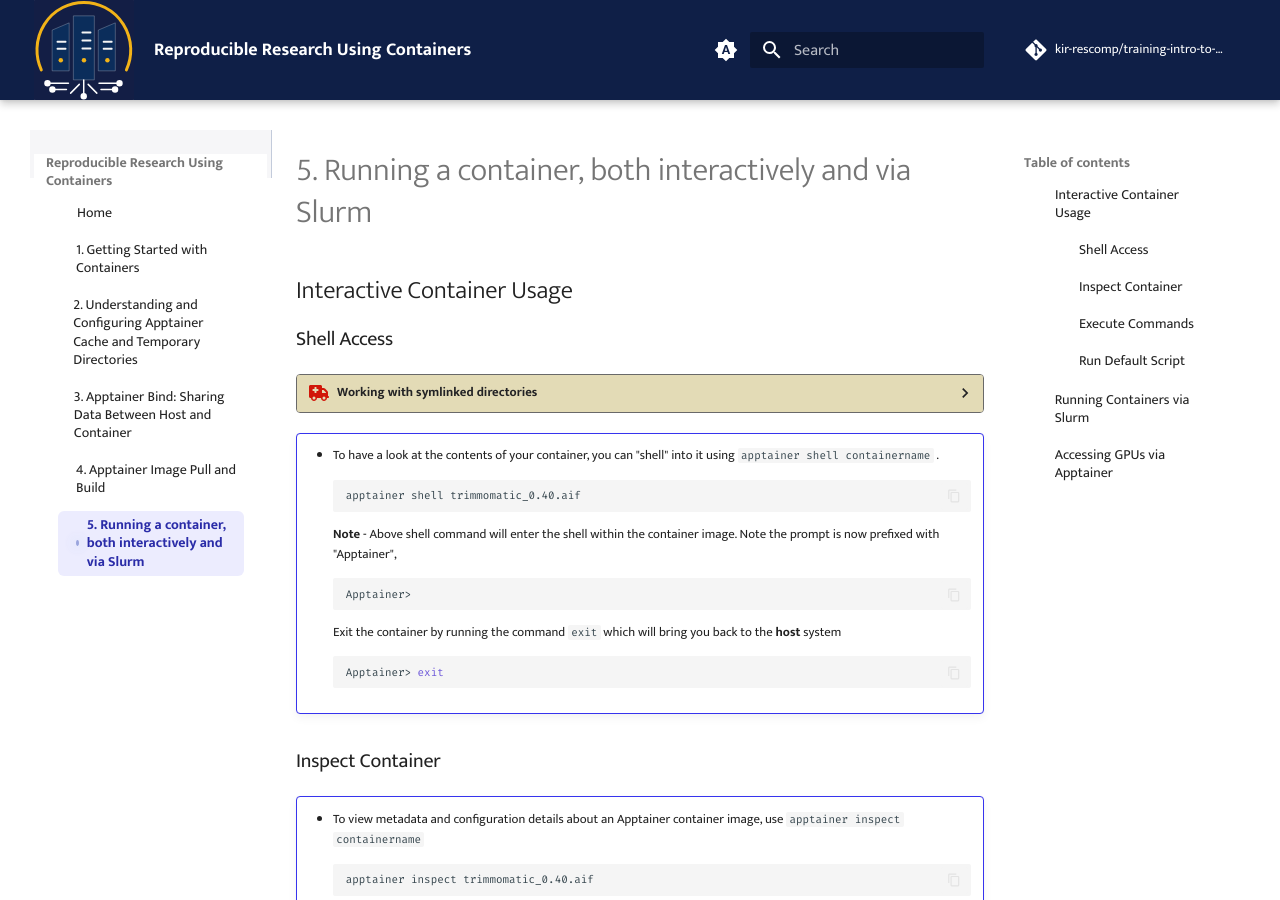
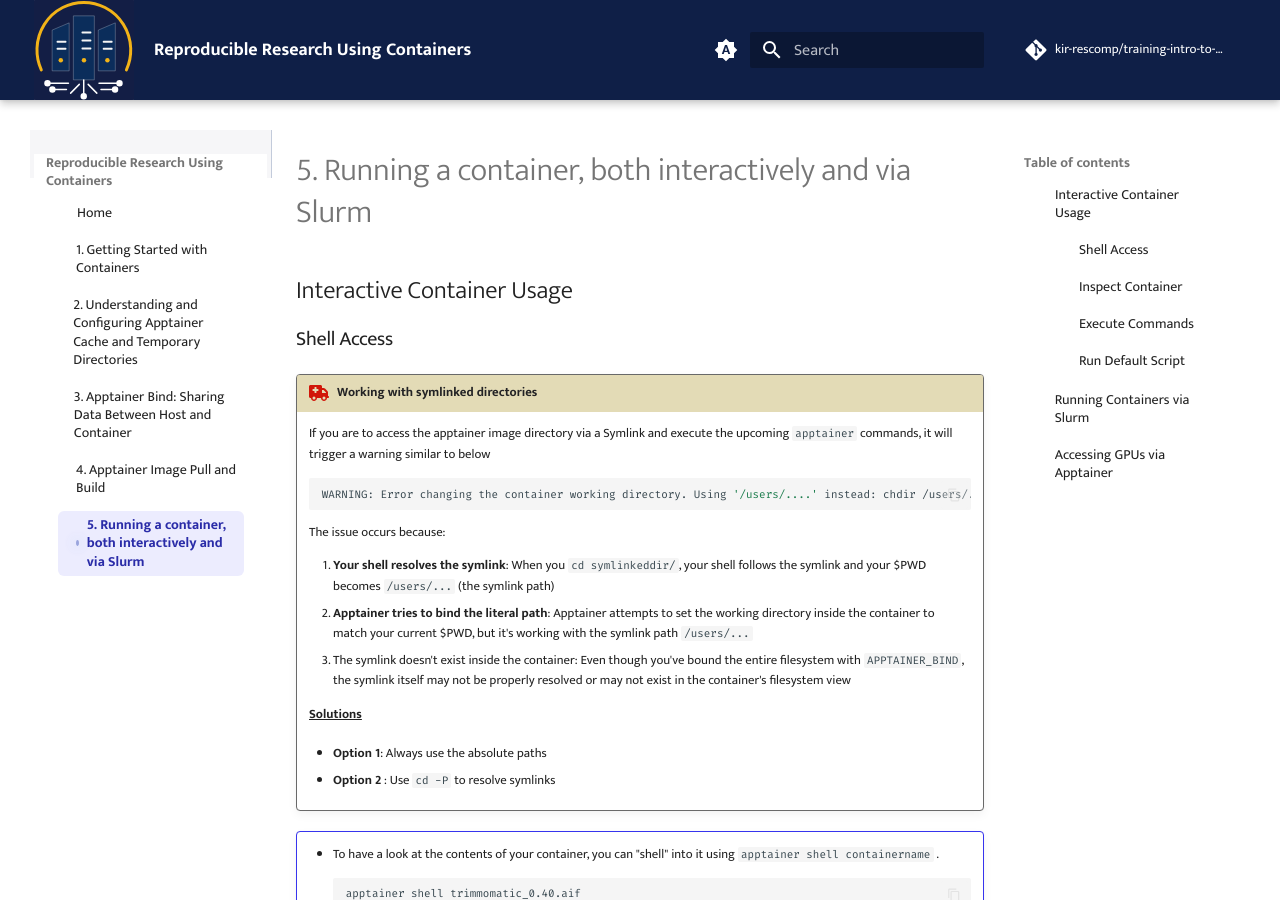
Before and after one commit to kir-rescomp/training-intro-to-apptainer, an MkDocs documentation site: the page built from docs/5.running_a_container_interactive_and_slurm.md, in a window 1280 px wide and 900 px high. Built offline with MkDocs 1.6.1 and Material for MkDocs 9.7.7, drawn with Linux system fonts in a browser that asks for light colours; comment, search, counter and statistics services are not loaded.

Commit message:
remove accordion admonition for the section which discusses cd -P . for symlinks

```diff
--- a/docs/5.running_a_container_interactive_and_slurm.md
+++ b/docs/5.running_a_container_interactive_and_slurm.md
@@ -4,7 +4,7 @@
 
 ### Shell Access
 
-??? truck-medical "Working with symlinked directories"
+!!! truck-medical "Working with symlinked directories"
 
     If you are to access the apptainer image directory via a Symlink and execute the upcoming `apptainer` commands, it will trigger a warning similar to below
 
```
